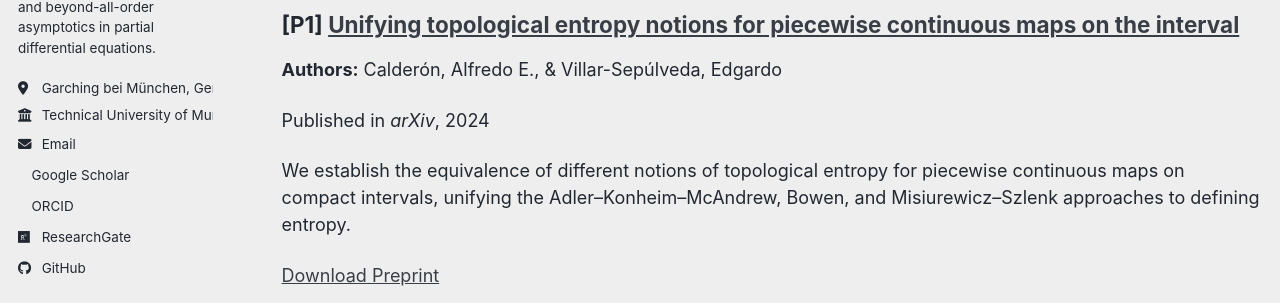
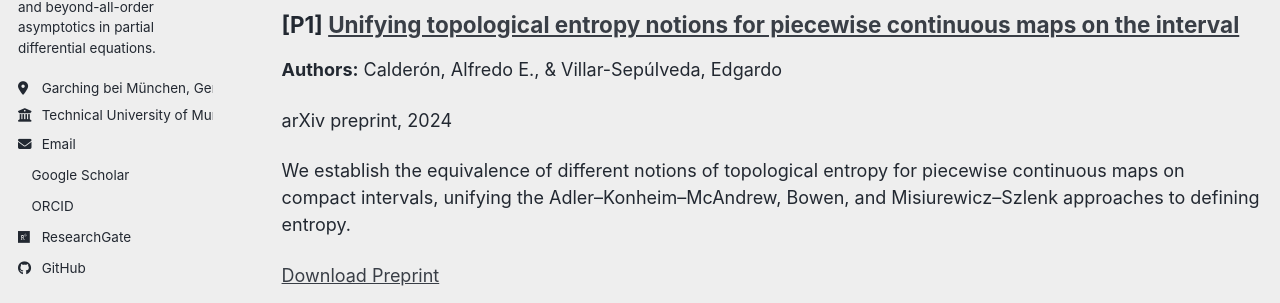
Before and after one commit to edgardeitor/edgardeitor.github.io, a Jekyll site: the page built from _pages/publications.html, in a window 1280 px wide and 900 px high, scrolled down 4187 px. Shown: the part 387-690 px from the top of the window. Built offline with Jekyll 4.4.1, drawn with Linux system fonts in a browser that asks for light colours; a style sheet for code colours, icons or effects is not loaded.

Commit message:
Updating information

```diff
--- a/_includes/archive-single.html
+++ b/_includes/archive-single.html
@@ -48,7 +48,11 @@
           <p> {{ post.type }}, <i>{{ post.venue }}</i>, {% if post.years %}{{ post.years }}{% else %}{{ post.date | default: "1900-01-01" | date: "%Y" }}{% endif %} </p>
         {% elsif post.collection == 'publications' %}
           {% if post.citation %}<p><strong>Authors:</strong> {{ post.citation | split: ' (20' | first }}</p>{% endif %}
-          <p>Published in <i>{{ post.venue }}</i>, {{ post.date | default: "1900-01-01" | date: "%Y" }} </p>
+          {% if post.category == 'preprints' %}
+            <p>arXiv preprint, {{ post.date | default: "1900-01-01" | date: "%Y" }}</p>
+          {% else %}
+            <p>Published in <i>{{ post.venue }}</i>, {{ post.date | default: "1900-01-01" | date: "%Y" }}</p>
+          {% endif %}
         {% elsif post.date %}
 
           <p class="page__date">
```
